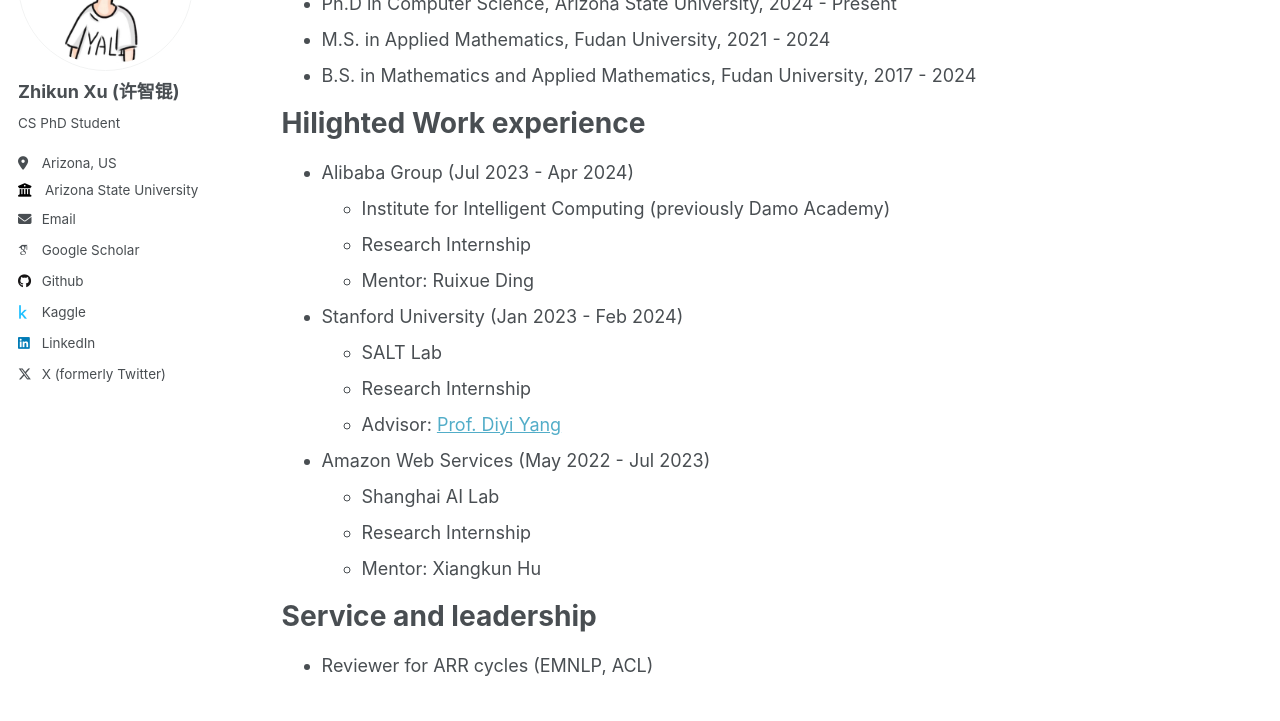
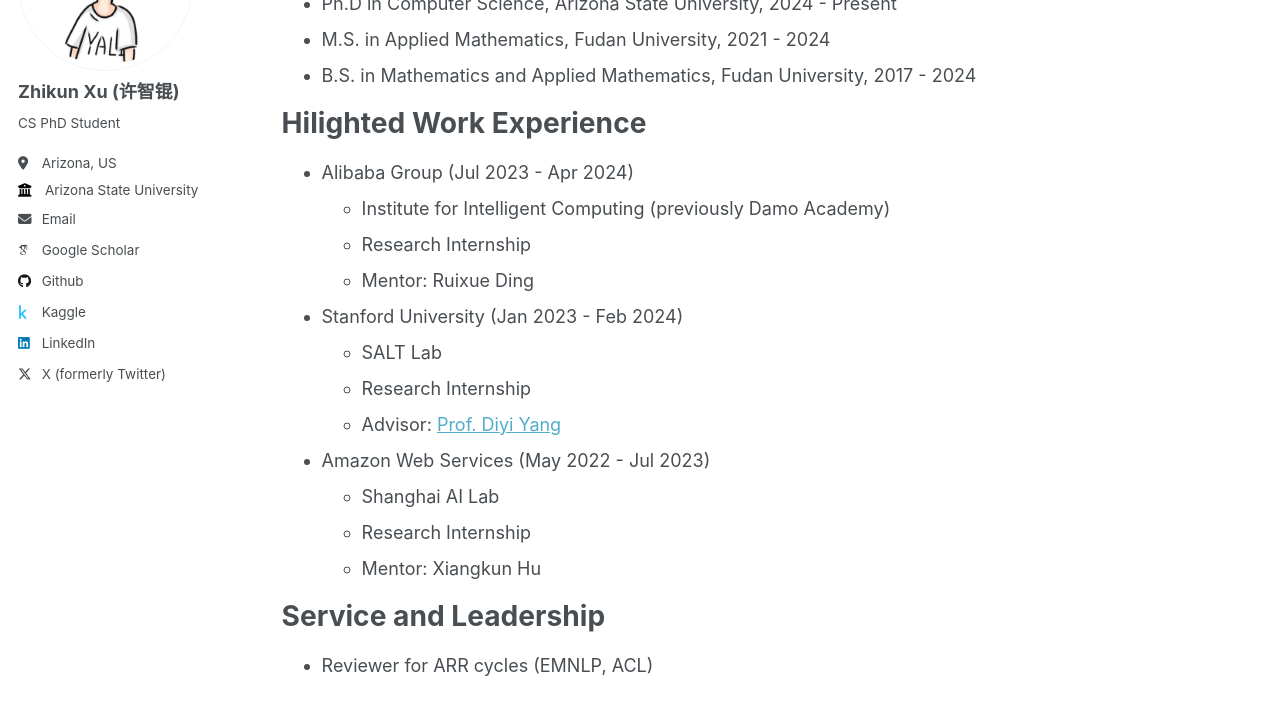
Before and after one commit to Jerrrrykun/jerrrrykun.github.io, a Jekyll site: the page built from _pages/cv.md, in a window 1280 px wide and 1314 px high. Shown: the part 210-931 px from the top of the window. Built offline with Jekyll 4.4.1, drawn with Linux system fonts in a browser that asks for light colours; some web fonts are replaced.

Commit message:
Update cv.md

```diff
--- a/_pages/cv.md
+++ b/_pages/cv.md
@@ -15,7 +15,7 @@ Education
 * M.S. in Applied Mathematics, Fudan University, 2021 - 2024
 * B.S. in Mathematics and Applied Mathematics, Fudan University, 2017 - 2024
 
-Hilighted Work experience
+Hilighted Work Experience
 ======
 * Alibaba Group (Jul 2023 - Apr 2024)
   * Institute for Intelligent Computing (previously Damo Academy)
@@ -33,6 +33,6 @@ Hilighted Work experience
   * Mentor: Xiangkun Hu
 
 
-Service and leadership
+Service and Leadership
 ======
 * Reviewer for ARR cycles (EMNLP, ACL)
```
